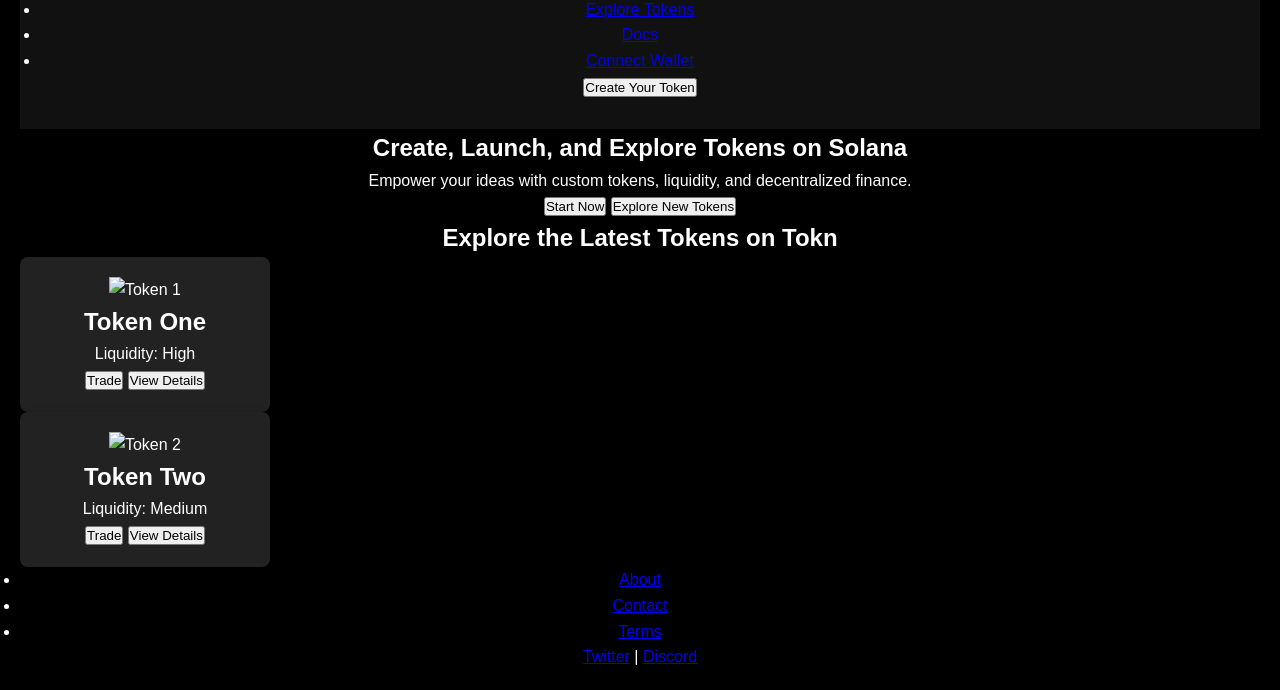
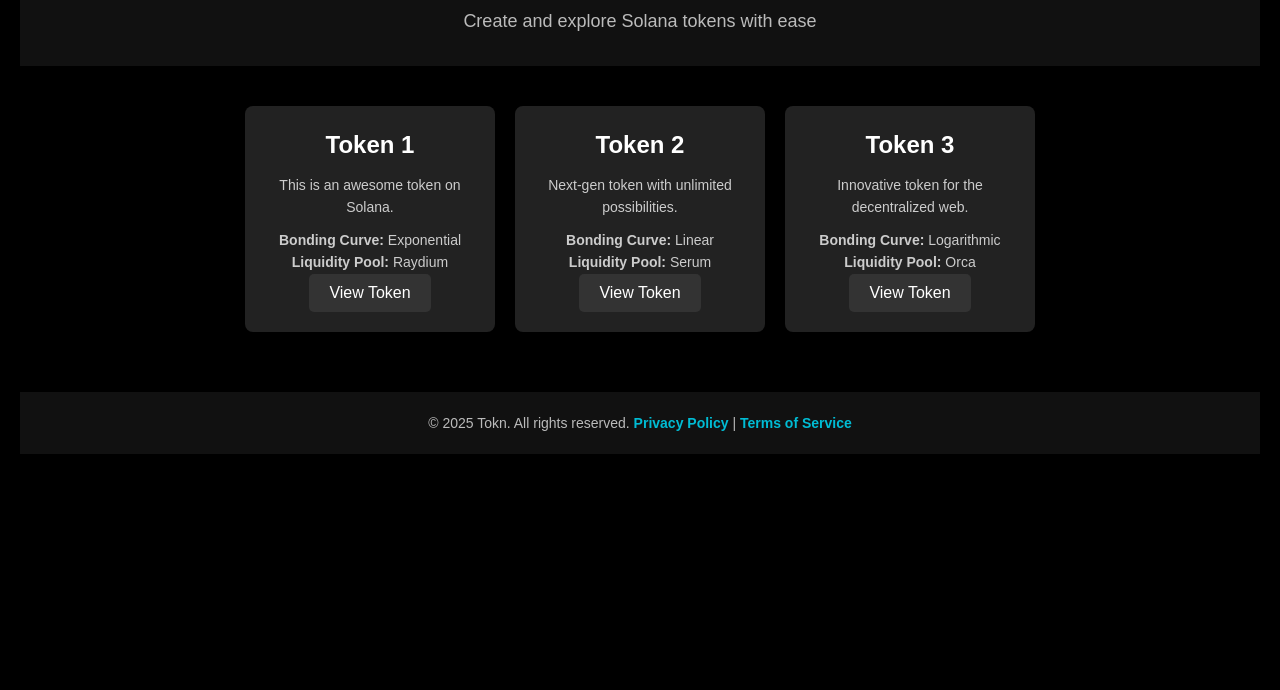
Before and after one commit to Flannypack/Tokn, a plain HTML site: page index.html in a window 1280 px wide. Shown: the part 130-820 px from the top of the page. Drawn offline with Linux system fonts and the light colour scheme.

Commit message:
Signed-off-by: Flannypack <nick843@live.com>

```diff
--- a/index.html
+++ b/index.html
@@ -3,67 +3,55 @@
 <head>
     <meta charset="UTF-8">
     <meta name="viewport" content="width=device-width, initial-scale=1.0">
-    <title>Tokn - Create, Launch, Explore Tokens</title>
+    <meta http-equiv="X-UA-Compatible" content="ie=edge">
+    <title>Tokn - Create and Explore Solana Tokens</title>
     <link rel="stylesheet" href="styles.css">
 </head>
 <body>
-    <!-- Header -->
+
+    <!-- Header Section -->
     <header>
-        <div class="logo">Tokn</div>
-        <nav>
-            <ul>
-                <li><a href="#">Home</a></li>
-                <li><a href="#">Create Token</a></li>
-                <li><a href="#">Explore Tokens</a></li>
-                <li><a href="#">Docs</a></li>
-                <li><a href="#">Connect Wallet</a></li>
-            </ul>
-        </nav>
-        <div class="cta">
-            <button class="btn-primary">Create Your Token</button>
-        </div>
+        <h1>Welcome to Tokn</h1>
+        <p>Create and explore Solana tokens with ease</p>
     </header>
 
-    <!-- Hero Section -->
-    <section class="hero">
-        <h1>Create, Launch, and Explore Tokens on Solana</h1>
-        <p>Empower your ideas with custom tokens, liquidity, and decentralized finance.</p>
-        <button class="btn-primary">Start Now</button>
-        <button class="btn-secondary">Explore New Tokens</button>
-    </section>
+    <!-- Token List Section -->
+    <section class="token-list">
+        <div class="token-card">
+            <h3>Token 1</h3>
+            <p>This is an awesome token on Solana.</p>
+            <div class="token-info">
+                <p><strong>Bonding Curve:</strong> Exponential</p>
+                <p><strong>Liquidity Pool:</strong> Raydium</p>
+            </div>
+            <button>View Token</button>
+        </div>
 
-    <!-- Featured Tokens Section -->
-    <section class="tokens">
-        <h2>Explore the Latest Tokens on Tokn</h2>
-        <div class="token-grid">
-            <div class="token-card">
-                <img src="token1.jpg" alt="Token 1">
-                <h3>Token One</h3>
-                <p>Liquidity: High</p>
-                <button class="btn-small">Trade</button>
-                <button class="btn-small">View Details</button>
+        <div class="token-card">
+            <h3>Token 2</h3>
+            <p>Next-gen token with unlimited possibilities.</p>
+            <div class="token-info">
+                <p><strong>Bonding Curve:</strong> Linear</p>
+                <p><strong>Liquidity Pool:</strong> Serum</p>
             </div>
-            <div class="token-card">
-                <img src="token2.jpg" alt="Token 2">
-                <h3>Token Two</h3>
-                <p>Liquidity: Medium</p>
-                <button class="btn-small">Trade</button>
-                <button class="btn-small">View Details</button>
+            <button>View Token</button>
+        </div>
+
+        <div class="token-card">
+            <h3>Token 3</h3>
+            <p>Innovative token for the decentralized web.</p>
+            <div class="token-info">
+                <p><strong>Bonding Curve:</strong> Logarithmic</p>
+                <p><strong>Liquidity Pool:</strong> Orca</p>
             </div>
-            <!-- More Token Cards -->
+            <button>View Token</button>
         </div>
     </section>
 
     <!-- Footer Section -->
     <footer>
-        <ul>
-            <li><a href="#">About</a></li>
-            <li><a href="#">Contact</a></li>
-            <li><a href="#">Terms</a></li>
-        </ul>
-        <div class="social">
-            <a href="#">Twitter</a> | <a href="#">Discord</a>
-        </div>
+        <p>&copy; 2025 Tokn. All rights reserved. <a href="#">Privacy Policy</a> | <a href="#">Terms of Service</a></p>
     </footer>
+
 </body>
 </html>
--- a/styles.css
+++ b/styles.css
@@ -58,4 +58,73 @@ section.token-list {
 
 .token-card h3 {
     font-size: 24px;
-    color: #ff
+    color: #fff;
+    margin-bottom: 10px;
+}
+
+.token-card p {
+    font-size: 14px;
+    color: #ccc;
+}
+
+.token-card .token-info {
+    font-size: 12px;
+    color: #999;
+    margin-top: 10px;
+}
+
+/* Buttons */
+button {
+    background-color: #333;
+    color: #fff;
+    border: none;
+    padding: 10px 20px;
+    font-size: 16px;
+    cursor: pointer;
+    border-radius: 5px;
+    transition: background-color 0.3s ease;
+}
+
+button:hover {
+    background-color: #444;
+}
+
+/* Footer Section */
+footer {
+    margin-top: 60px;
+    padding: 20px;
+    background-color: #111;
+    text-align: center;
+    color: #bbb;
+}
+
+footer p {
+    font-size: 14px;
+}
+
+/* Links */
+a {
+    color: #00bcd4;
+    text-decoration: none;
+    font-weight: bold;
+}
+
+a:hover {
+    text-decoration: underline;
+}
+
+/* Responsiveness */
+@media (max-width: 768px) {
+    .token-list {
+        flex-direction: column;
+        align-items: center;
+    }
+
+    header h1 {
+        font-size: 36px;
+    }
+
+    header p {
+        font-size: 16px;
+    }
+}
```
